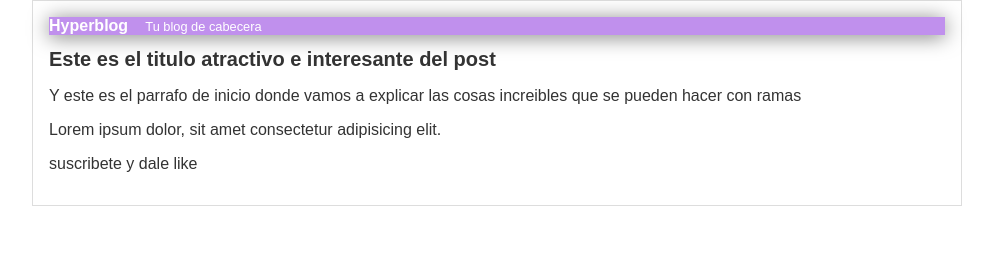
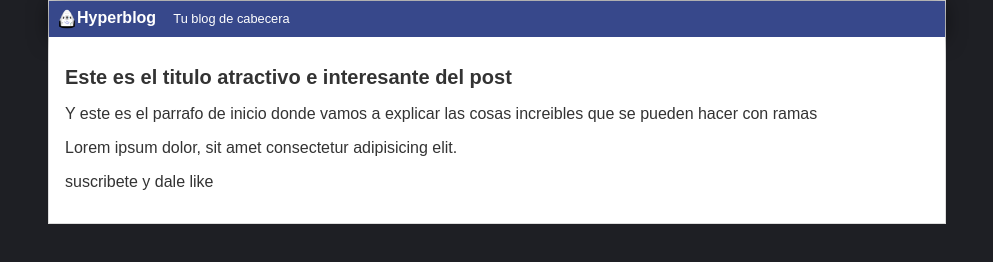
Before and after one commit to monroyluis/files, a plain HTML site: page index.html in a window 1280 px wide. Shown: the whole page, without its empty margins (143-1136 px from the left). Drawn offline with Linux system fonts and the light colour scheme.

Commit message:
Logo y cambios stylos

```diff
--- a/index.html
+++ b/index.html
@@ -9,7 +9,7 @@
 </head>
 <body>
     <div id="container">
-         <div id="cabecera">Hyperblog
+         <div id="cabecera"><img id="logo" src="imagenes/dragon.png"/>Hyperblog
             <span id="tagline">Tu blog de cabecera</span>
          </div>
          <div id="post">
--- a/styles.css
+++ b/styles.css
@@ -1,34 +1,53 @@
 
-body{
-    color:#333;
-    text-align:center;
-    font-family:arial;
-    font-size:16px;
-    margin:0;padding:0
+body
+{
+    background: #1e1f24;
+    color: #333;
+    text-align: center;
+    font-family: Arial;
+    font-size: 16px;
+    margin: 0;
+    padding: 0;
 }
 
-#cabecera{
-    background: rgb(192, 144, 237);
+#cabecera
+{
+    background: #37488b;
     box-shadow: 0px 2px 20px 0px rgba(0,0,0,0.5);
     color: white;
     font-weight: bold;
     margin: 0;
-    padding: 0,5em;
+    padding: 0.5em;
 }
 
-#cabecera #tagline{
+#cabecera #logo
+{
+    width: 20px;
+    vertical-align: middle;
+}
+
+#cabecera #tagline
+{
     padding: 0 0 0 1em;
     font-weight: normal;
     font-size: 0.8em;
 }
 
-#container{
-    width:70%;
-    padding:1em;
-    text-align:left;
-    border:1px solid #ddd;
-    margin:0 auto
+#container
+{
+    width: 70%;
+    padding: 0;
+    text-align: left;
+    border: 1px solid #DDD;
+    margin: 0 auto;
 }
-#container h1{
-    font-size:20px
+
+#container h1
+{
+    font-size: 20px;
 }
+#post
+{
+    background: white;
+    padding: 1em;
+}
```
